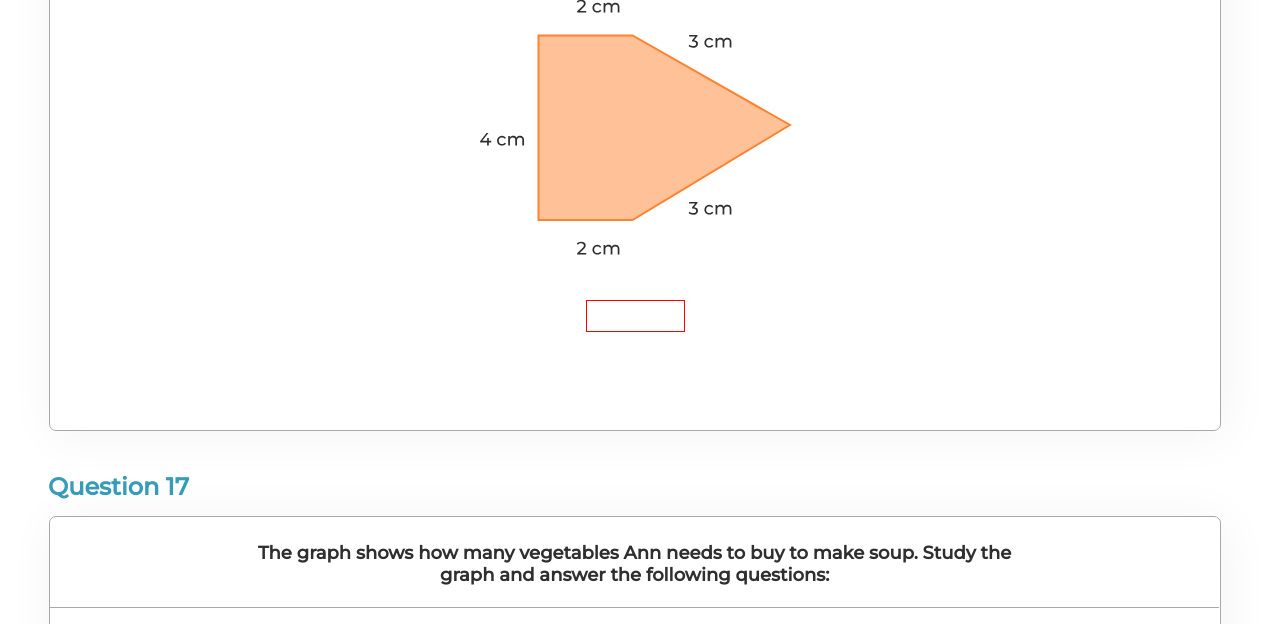
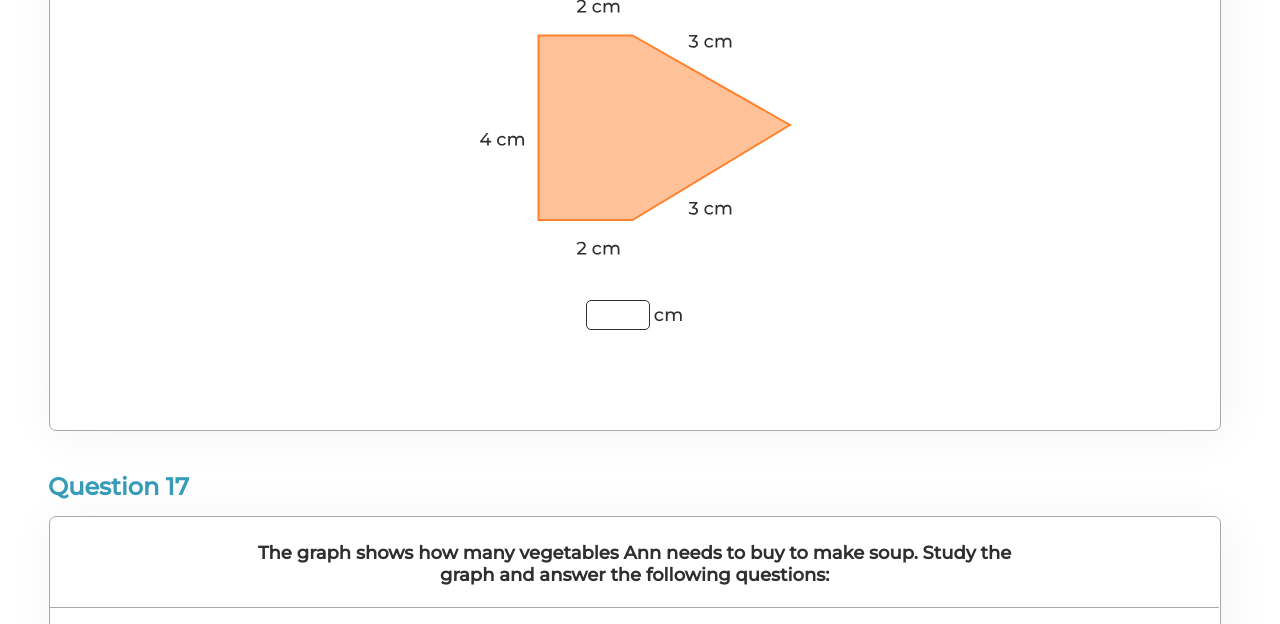
Before and after one commit to BossNumber1/4gradePractithink, a plain HTML site: page RESULT/index.html in a window 1280 px wide. Shown: the part 7944-8568 px from the top of the page. Drawn offline with Linux system fonts and the light colour scheme; a script that the page names is missing.

Commit message:
made the visual part of the 16th question

```diff
--- a/RESULT/index.html
+++ b/RESULT/index.html
@@ -193,7 +193,10 @@
                                 alt="figure"
                             />
                         </div>
-                        <div class="input16"></div>
+                        <div class="input16">
+                            <input type="text" />
+                            cm
+                        </div>
                     </div>
                 </div>
             </div>
--- a/RESULT/styles/question16.css
+++ b/RESULT/styles/question16.css
@@ -46,12 +46,32 @@
 }
 
 .input16 {
+    display: flex;
+    align-items: center;
+    justify-content: space-between;
     top: 43px;
     left: calc(50% - 97px / 2);
     width: 97px;
     height: 30px;
+    /* border: 1px solid red; */
+}
 
+.input16 input {
     display: flex;
+    padding: 6px 16px;
+    width: 64px;
+    height: 30px;
+    border: 1px solid #2f2f2f;
+    box-sizing: border-box;
+    border-radius: 5px;
+    text-align: center;
+}
 
-    border: 1px solid red;
+.input16:not(input) {
+    font-style: normal;
+    font-weight: 500;
+    font-size: 18px;
+    line-height: 18px;
+    color: #2f2f2f;
+    text-align: center;
 }
```
